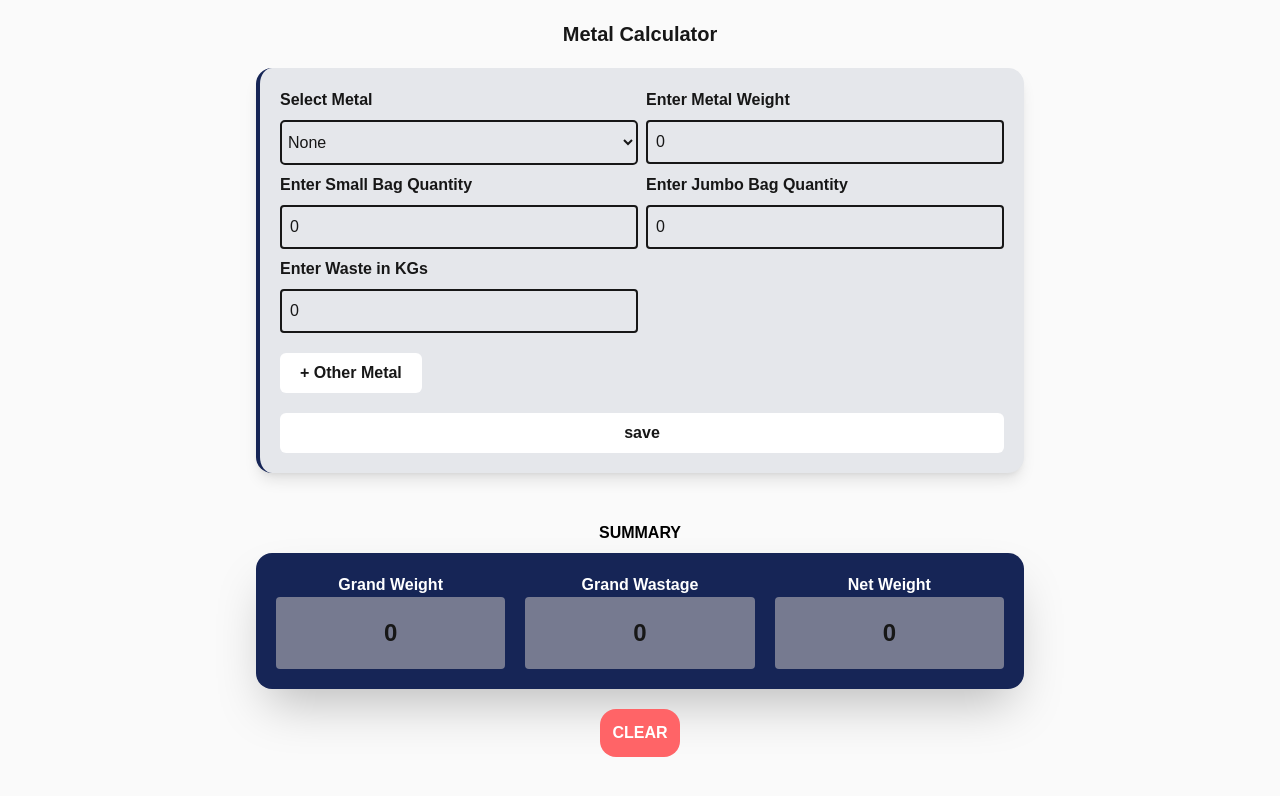
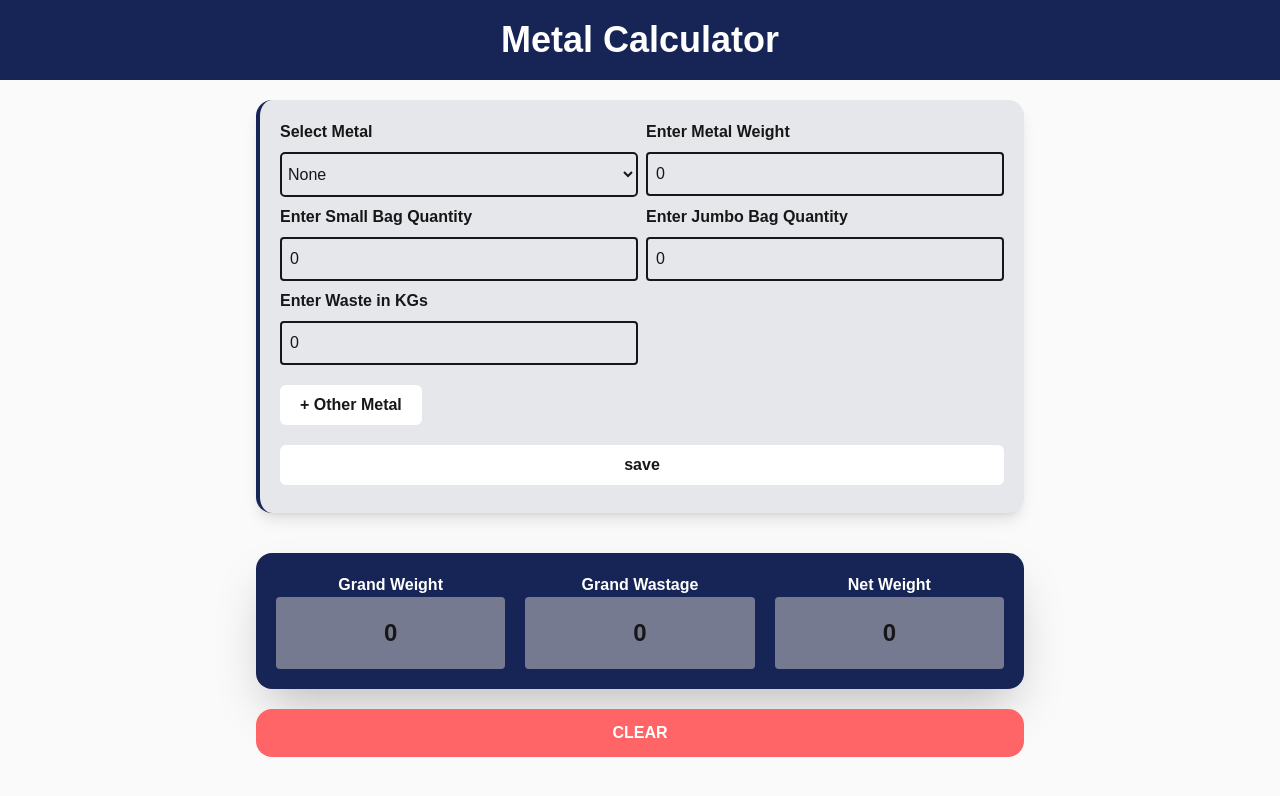
Before and after one commit to Ebrahim-26/MetalCal, a Next.js app in the folder my-app/: page / in a window 1280 px wide. Shown: the top 796 px of the page. Built offline with nearby package versions, Linux system fonts and the light colour scheme.

Commit message:
new changes

```diff
--- a/my-app/app/page.tsx
+++ b/my-app/app/page.tsx
@@ -1,10 +1,13 @@
 "use client";
-import EntryField from "@/components/EntryField";
 import MetalEntryField from "@/components/MetalEntryField";
 export default function Home() {
   return (
-    <div className="flex flex-col min-h-screen items-center bg-zinc-50 dark:bg-black ">
-      <p className="text-xl m-5 font-bold">Metal Calculator</p>
+    <div className="flex flex-col min-h-screen items-center bg-zinc-50 dark:bg-black gap-5">
+      <div className=" bg-blue-950 text-white w-full">
+        <p className="text-4xl m-5 font-bold  text-white text-center">
+          Metal Calculator
+        </p>
+      </div>
 
       <MetalEntryField />
     </div>
--- a/my-app/components/MetalEntryField.tsx
+++ b/my-app/components/MetalEntryField.tsx
@@ -3,13 +3,12 @@ import { useEffect, useState } from "react";
 import CustomField from "./customField";
 import MetalSelectDropDown from "./MetalSelectDropDown";
 import { MetalEntry, OtherMetals } from "@/Type/Type";
-import EntriesComponent from "./EntriesComponent";
 import { useApp } from "@/context/appContext";
-import Accordion from "./Accordion";
 import AccordionUsage from "./Accordion";
 import SummaryField from "./SummaryField";
 function MetalEntryField() {
   const { entries, setEntries } = useApp();
+  const [errorMessage, setErrorMessage] = useState("");
   const emptyEntry = {
     id: Date.now(),
     selectedMetal: 0, //selected from DD
@@ -28,8 +27,19 @@ function MetalEntryField() {
   const [entry, setEntry] = useState<any>(emptyEntry); //individual entry
 
   const addEntry = () => {
-    if (entry.selectedMetal === 0) return;
-
+    if (entry.selectedMetal === 0) {
+      setErrorMessage("Kindly Select the Metal");
+      return;
+    }
+    if (entry.weight === 0) {
+      setErrorMessage("Weight Can't be zero");
+      return;
+    }
+    if (entry.weight <= entry.otherMetalsWg) {
+      setErrorMessage("Other metals weight can't be more than entered weight");
+      return;
+    }
+    setErrorMessage("");
     const timestamp = Date.now();
     const mainEntry: MetalEntry = { ...entry, id: timestamp };
 
@@ -63,6 +73,10 @@ function MetalEntryField() {
   };
 
   const addOtherMetal = () => {
+    if (entry.weight === 0) {
+      setErrorMessage("Add Metal Weight before adding other metals");
+      return;
+    }
     setEntry((prev: MetalEntry) => ({
       ...prev,
       otherMetals: [
@@ -238,6 +252,7 @@ function MetalEntryField() {
         >
           save
         </button>
+        <p className="text-sm text-red-500 mt-2 text-center">{errorMessage}</p>
       </div>
       <div className="w-[60%]">
         {entries.map((item) => (
@@ -250,9 +265,11 @@ function MetalEntryField() {
         grandWeight={grandWeight}
         netMetal={netMetal}
       />
+
       <button
-        className="bg-red-400 hover:bg-red-500 text-white p-3 rounded-2xl font-bold"
+        className="bg-red-400 hover:bg-red-500 text-white p-3 rounded-2xl font-bold w-[60%] mb-5"
         onClick={() => {
+          setErrorMessage("");
           setEntries([]);
           setEntry({ ...emptyEntry, id: Date.now() });
         }}
--- a/my-app/components/SummaryField.tsx
+++ b/my-app/components/SummaryField.tsx
@@ -17,11 +17,11 @@ function SummaryField({ grandWastage, grandWeight, netMetal }: summaryType) {
   const safeGrandWeight = grandWeight || 0;
   const safeGrandWastage = grandWastage || 0;
   const safeNetMetal = netMetal || 0;
-  const balance = safeGrandWeight - safeGrandWastage - safeNetMetal;
+  //   const balance = safeGrandWeight - safeGrandWastage - safeNetMetal;
 
   return (
     <div className="h-full  flex flex-col items-center w-[60%]">
-      <p className="font-bold m-2 text-black ">SUMMARY</p>
+      {/* <p className="font-bold m-2 text-black ">SUMMARY</p> */}
       <div className="bg-blue-950 rounded-2xl w-full shadow-2xl ">
         <div className="flex gap-5 justify-evenly m-5">
           <div className="w-full">
--- a/my-app/data/metalList.ts
+++ b/my-app/data/metalList.ts
@@ -35,4 +35,8 @@ export const metalList = [
   { id: 34, name: "Small Battery", code: "SM" },
   { id: 35, name: "Coil / Motor (Copper Only)", code: "COI" },
   { id: 36, name: "CB2", code: "B2" },
+  { id: 37, name: "Maza Aluminium", code: "MZ" },
+  { id: 38, name: "Sari", code: "SC" },
+  { id: 39, name: "Computer Battery", code: "CB" },
+  { id: 40, name: "Burn Wire", code: "BW" },
 ].map((metal) => ({ ...metal, disabled: false }));
```
